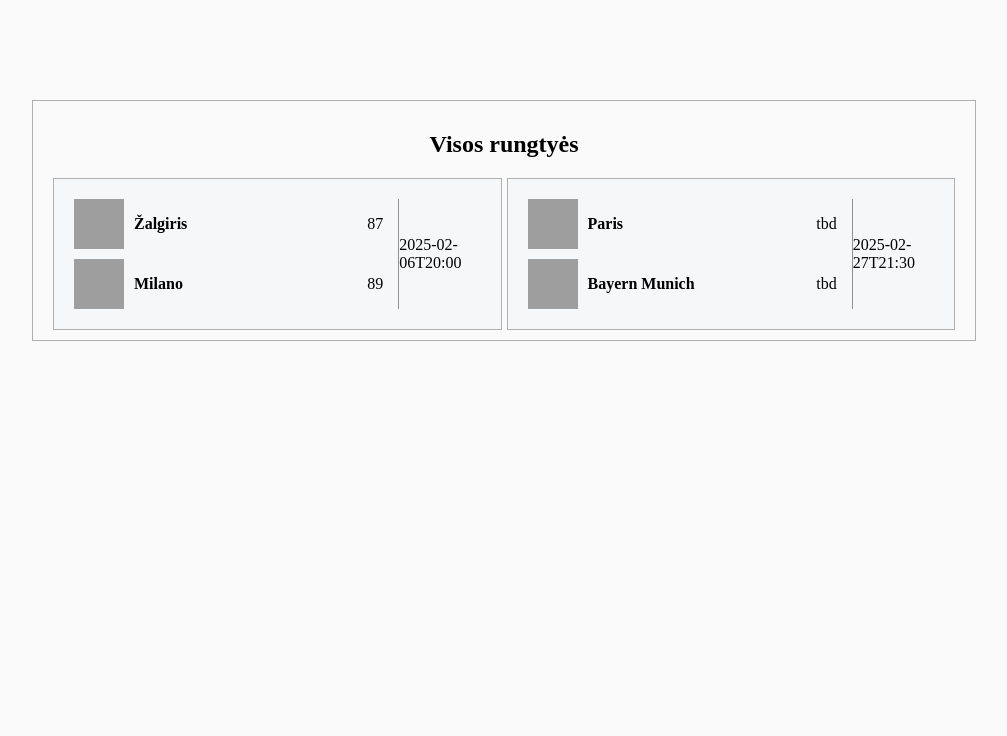
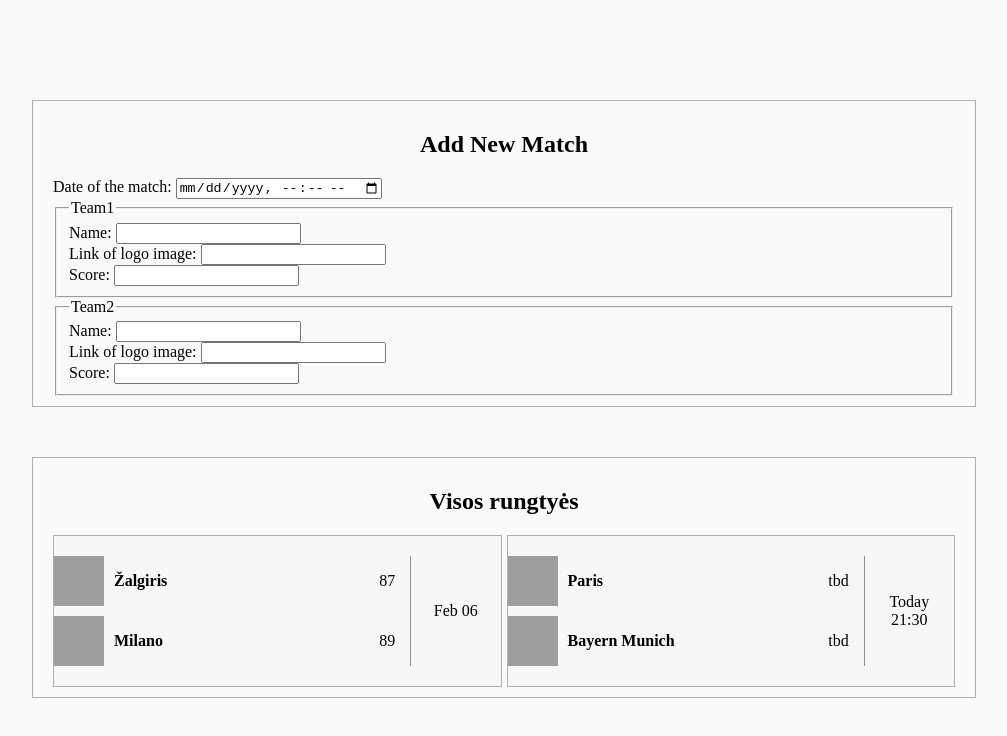
Before and after one commit to tomasbaublys/eurolygue_crud, a website with bundled scripts: page public/index.html in a window 1280 px wide. Shown: the whole page, without its empty margins (136-1143 px from the left). Built offline with nearby package versions, Linux system fonts and the light colour scheme; data requests are answered from the project's data file; grey boxes are pictures that could not be loaded.

Commit message:
Finished date show logic and add html structure for form

```diff
--- a/public/index.html
+++ b/public/index.html
@@ -10,7 +10,48 @@
 <body>
     <header></header>
     <main>
-        <!-- <section></section> -->
+        <section>
+            <h2>Add New Match</h2>
+            <form id="addNewMatch">
+                <div>
+                    <label for="matchDate">Date of the match:</label>
+                    <input type="datetime-local" name="matchDate" id="matchDate">
+                </div>
+                <div>
+                    <fieldset>
+                        <legend>Team1</legend>
+                        <div>
+                            <label for="team1Name">Name:</label>
+                            <input type="text" name="team1Name" id="team1Name">
+                        </div>
+                        <div>
+                            <label for="team1Logo">Link of logo image:</label>
+                            <input type="url" name="team1Logo" id="team1Logo">
+                        </div>
+                        <div>
+                            <label for="team1Score">Score:</label>
+                            <input type="url" name="team1Score" id="team1Score">
+                        </div>
+                    </fieldset>
+                    <fieldset>
+                        <legend>Team2</legend>
+                        <div>
+                            <label for="team2Name">Name:</label>
+                            <input type="text" name="team2Name" id="team2Name">
+                        </div>
+                        <div>
+                            <label for="team2Logo">Link of logo image:</label>
+                            <input type="url" name="team2Logo" id="team2Logo">
+                        </div>
+                        <div>
+                            <label for="team2Score">Score:</label>
+                            <input type="url" name="team2Score" id="team2Score">
+                        </div>
+                    </fieldset>
+                </div>
+            </form>
+
+        </section>
         <section class="matches">
             <h2>Visos rungtyės</h2>
             <div id="matchesContainer">
--- a/public/main.css
+++ b/public/main.css
@@ -33,7 +33,7 @@
             > div.matchCard {
                 border: 1px solid rgb(176, 176, 176);
                 background-color: rgb(245, 247, 249);
-                padding: 20px;
+                padding: 20px 0;
 
                 display: grid;
                 grid-template-columns: 4fr 1fr;
@@ -64,6 +64,7 @@
                 }
                 > div.date {
                     place-self: center;
+                    text-align: center;
                 }
             }
         }
--- a/public/scripts/MatchCard.js
+++ b/public/scripts/MatchCard.js
@@ -27,19 +27,29 @@
         const dateDiv = document.createElement('div');
         dateDiv.classList.add('date');
         const dateSpan = document.createElement('span');
-        dateSpan.textContent = this.returnMatchDate(this.match.date);
+        dateSpan.innerHTML = this.returnMatchDate(this.match.date);
         dateDiv.appendChild(dateSpan);
         matchCard.append(teamsDiv, dateDiv);
         return matchCard;
     }
     returnMatchDate(matchDate) {
         const today = new Date().toISOString().split('T')[0];
+        const matchHour = matchDate.split('T')[1];
         if (new Date(matchDate) < new Date(today)) {
-            console.log(matchDate, 'buvo');
+            return `${(new Date(matchDate)).toString().slice(4, 10)}`;
         }
-        else if (new Date(matchDate.slice(0, 10)) === new Date(today)) {
-            console.log(matchDate, 'yra');
+        else if (matchDate.slice(0, 10) === today) {
+            return `Today <br> ${matchHour}`;
         }
-        return matchDate;
+        else if (new Date(matchDate).toDateString() === new Date(new Date().setDate(new Date().getDate() + 1)).toDateString()) {
+            return `Tomorrow <br> ${matchHour}`;
+        }
+        else {
+            return `
+        ${(new Date(matchDate)).toString().slice(0, 3)},
+        ${(new Date(matchDate)).toString().slice(4, 10)}
+        <br>${matchHour}
+      `;
+        }
     }
 }
```
Also changed, not shown: src/MatchCard.ts (+17 -6 lines).
